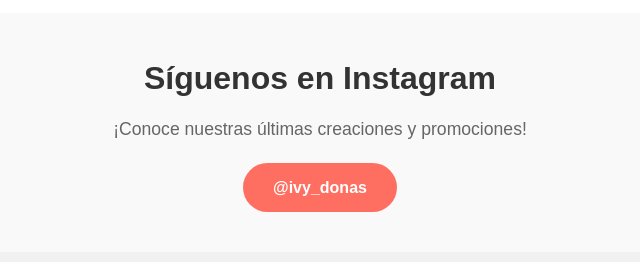
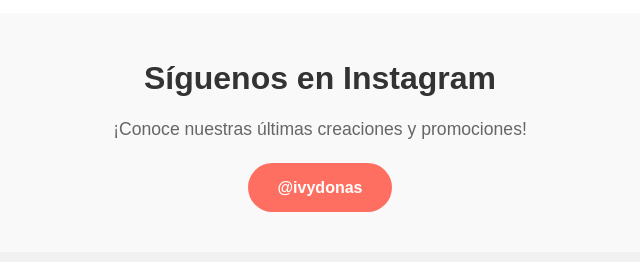
Before and after one commit to andresfunes/ivydonas, a plain HTML site: page index.html in a window 1280 px wide. Shown: the part 1575-1837 px from the top of the page, 320-960 px from the left. Drawn offline with Linux system fonts and the light colour scheme.

Commit message:
Update Instagram link

```diff
--- a/index.html
+++ b/index.html
@@ -250,7 +250,7 @@
     <nav>
       <a href="#about">Nosotros</a>
       <a href="#contact">Contacto</a>
-      <a href="https://www.instagram.com/ivy_donas/" target="_blank">Instagram</a>
+      <a href="https://www.instagram.com/ivydonas/" target="_blank">Instagram</a>
     </nav>
   </header>
 
@@ -280,8 +280,8 @@
   <section id="social" class="social-section">
     <h2>Síguenos en Instagram</h2>
     <p>¡Conoce nuestras últimas creaciones y promociones!</p>
-    <a href="https://www.instagram.com/ivy_donas/" target="_blank" class="instagram-btn">
-      @ivy_donas
+    <a href="https://www.instagram.com/ivydonas/" target="_blank" class="instagram-btn">
+      @ivydonas
     </a>
   </section>
 
```
